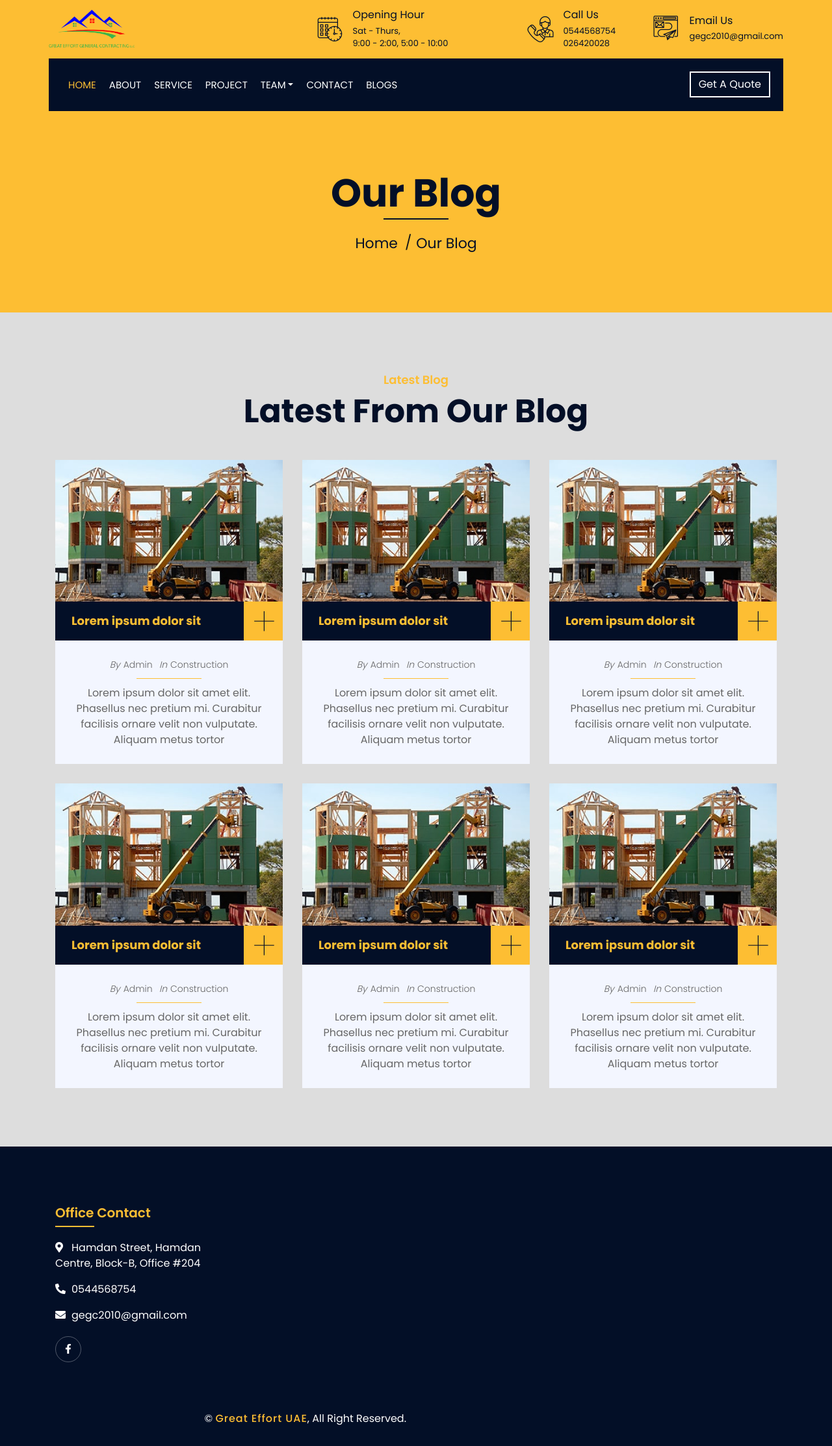
After one commit to sharifkhanshuvo/great-_effort_uae, a Django app: page /blogs/ in a window 1280 px wide. The commit adds this page. Shown: the whole page at 65% size. Run offline with Django 3.2, Linux system fonts and the light colour scheme; some libraries are stand-ins or nearby versions.

Commit message:
added blogs page

```diff
--- a/greateffortuae/settings.py
+++ b/greateffortuae/settings.py
@@ -29,7 +29,7 @@ BASE_DIR = Path(__file__).resolve().parent.parent
 SECRET_KEY = 'django-insecure-27#@zt$3a@73-k*4yl@@ef7ww83r)jiupgo^gh4-v_09pl3xfr'
 
 # SECURITY WARNING: don't run with debug turned on in production!
-DEBUG = True
+DEBUG = False
 
 ALLOWED_HOSTS = [
     '*'
--- a/templates/includes/navbar.html
+++ b/templates/includes/navbar.html
@@ -24,6 +24,8 @@
                       </div>
                   </div>
                   <a href="{% url 'contact' %}"class="nav-item nav-link">Contact</a>
+                  <a href="{% url 'blogs' %}"class="nav-item nav-link">Blogs</a>
+
               </div>
               <div class="ml-auto">
                   <a class="btn" href="{% url 'contact' %}" >Get A Quote</a>
--- /dev/null
+++ b/templates/webpages/blogs.html
@@ -0,0 +1,159 @@
+{% extends 'base.html' %}
+{% load static %}
+
+{% block content %}
+
+            <!-- Page Header Start -->
+            <div class="page-header">
+                <div class="container">
+                    <div class="row">
+                        <div class="col-12">
+                            <h2>Our Blog</h2>
+                        </div>
+                        <div class="col-12">
+                            <a href="">Home</a>
+                            <a href="">Our Blog</a>
+                        </div>
+                    </div>
+                </div>
+            </div>
+            <!-- Page Header End -->
+
+
+            <!-- Blog Start -->
+            <div class="blog">
+                <div class="container">
+                    <div class="section-header text-center">
+                        <p>Latest Blog</p>
+                        <h2>Latest From Our Blog</h2>
+                    </div>
+                    <div class="row blog-page">
+                        <div class="col-lg-4 col-md-6 wow fadeInUp" data-wow-delay="0.2s">
+                            <div class="blog-item">
+                                <div class="blog-img">
+                                    <img src="{% static 'img/blog-1.jpg' %}" alt="Image">
+                                </div>
+                                <div class="blog-title">
+                                    <h3>Lorem ipsum dolor sit</h3>
+                                    <a class="btn" href="">+</a>
+                                </div>
+                                <div class="blog-meta">
+                                    <p>By<a href="">Admin</a></p>
+                                    <p>In<a href="">Construction</a></p>
+                                </div>
+                                <div class="blog-text">
+                                    <p>
+                                        Lorem ipsum dolor sit amet elit. Phasellus nec pretium mi. Curabitur facilisis ornare velit non vulputate. Aliquam metus tortor
+                                    </p>
+                                </div>
+                            </div>
+                        </div>
+                        <div class="col-lg-4 col-md-6 wow fadeInUp" data-wow-delay="0.2s">
+                            <div class="blog-item">
+                                <div class="blog-img">
+                                    <img src="{% static 'img/blog-1.jpg' %}" alt="Image">
+                                </div>
+                                <div class="blog-title">
+                                    <h3>Lorem ipsum dolor sit</h3>
+                                    <a class="btn" href="">+</a>
+                                </div>
+                                <div class="blog-meta">
+                                    <p>By<a href="">Admin</a></p>
+                                    <p>In<a href="">Construction</a></p>
+                                </div>
+                                <div class="blog-text">
+                                    <p>
+                                        Lorem ipsum dolor sit amet elit. Phasellus nec pretium mi. Curabitur facilisis ornare velit non vulputate. Aliquam metus tortor
+                                    </p>
+                                </div>
+                            </div>
+                        </div>
+                        <div class="col-lg-4 col-md-6 wow fadeInUp" data-wow-delay="0.2s">
+                            <div class="blog-item">
+                                <div class="blog-img">
+                                    <img src="{% static 'img/blog-1.jpg' %}" alt="Image">
+                                </div>
+                                <div class="blog-title">
+                                    <h3>Lorem ipsum dolor sit</h3>
+                                    <a class="btn" href="">+</a>
+                                </div>
+                                <div class="blog-meta">
+                                    <p>By<a href="">Admin</a></p>
+                                    <p>In<a href="">Construction</a></p>
+                                </div>
+                                <div class="blog-text">
+                                    <p>
+                                        Lorem ipsum dolor sit amet elit. Phasellus nec pretium mi. Curabitur facilisis ornare velit non vulputate. Aliquam metus tortor
+                                    </p>
+                                </div>
+                            </div>
+                        </div>
+                        <div class="col-lg-4 col-md-6 wow fadeInUp" data-wow-delay="0.2s">
+                            <div class="blog-item">
+                                <div class="blog-img">
+                                    <img src="{% static 'img/blog-1.jpg' %}" alt="Image">
+                                </div>
+                                <div class="blog-title">
+                                    <h3>Lorem ipsum dolor sit</h3>
+                                    <a class="btn" href="">+</a>
+                                </div>
+                                <div class="blog-meta">
+                                    <p>By<a href="">Admin</a></p>
+                                    <p>In<a href="">Construction</a></p>
+                                </div>
+                                <div class="blog-text">
+                                    <p>
+                                        Lorem ipsum dolor sit amet elit. Phasellus nec pretium mi. Curabitur facilisis ornare velit non vulputate. Aliquam metus tortor
+                                    </p>
+                                </div>
+                            </div>
+                        </div>
+                        <div class="col-lg-4 col-md-6 wow fadeInUp" data-wow-delay="0.2s">
+                            <div class="blog-item">
+                                <div class="blog-img">
+                                    <img src="{% static 'img/blog-1.jpg' %}" alt="Image">
+                                </div>
+                                <div class="blog-title">
+                                    <h3>Lorem ipsum dolor sit</h3>
+                                    <a class="btn" href="">+</a>
+                                </div>
+                                <div class="blog-meta">
+                                    <p>By<a href="">Admin</a></p>
+                                    <p>In<a href="">Construction</a></p>
+                                </div>
+                                <div class="blog-text">
+                                    <p>
+                                        Lorem ipsum dolor sit amet elit. Phasellus nec pretium mi. Curabitur facilisis ornare velit non vulputate. Aliquam metus tortor
+                                    </p>
+                                </div>
+                            </div>
+                        </div>
+                        <div class="col-lg-4 col-md-6 wow fadeInUp" data-wow-delay="0.2s">
+                            <div class="blog-item">
+                                <div class="blog-img">
+                                    <img src="{% static 'img/blog-1.jpg' %}" alt="Image">
+                                </div>
+                                <div class="blog-title">
+                                    <h3>Lorem ipsum dolor sit</h3>
+                                    <a class="btn" href="">+</a>
+                                </div>
+                                <div class="blog-meta">
+                                    <p>By<a href="">Admin</a></p>
+                                    <p>In<a href="">Construction</a></p>
+                                </div>
+                                <div class="blog-text">
+                                    <p>
+                                        Lorem ipsum dolor sit amet elit. Phasellus nec pretium mi. Curabitur facilisis ornare velit non vulputate. Aliquam metus tortor
+                                    </p>
+                                </div>
+                            </div>
+                        </div>
+                    </div>
+
+                </div>
+            </div>
+            <!-- Blog End -->
+
+
+
+{% endblock %}
--- a/webpages/urls.py
+++ b/webpages/urls.py
@@ -9,7 +9,9 @@ urlpatterns =[
     path('services/', views.services, name='services'),
     path('portfolio/', views.portfolio, name='portfolio'),
     path('team/', views.team, name='team'),
-    path('contact/', views.contact,name='contact' )
+    path('contact/', views.contact,name='contact' ),
+    path('blogs/', views.blogs,name='blogs' ),
+
 
 
 
--- a/webpages/views.py
+++ b/webpages/views.py
@@ -80,3 +80,8 @@ def team(request):
 
 def contact(request):
     return render(request, 'webpages/contact.html')
+
+
+
+def blogs(request):
+    return render(request, 'webpages/blogs.html')
```
